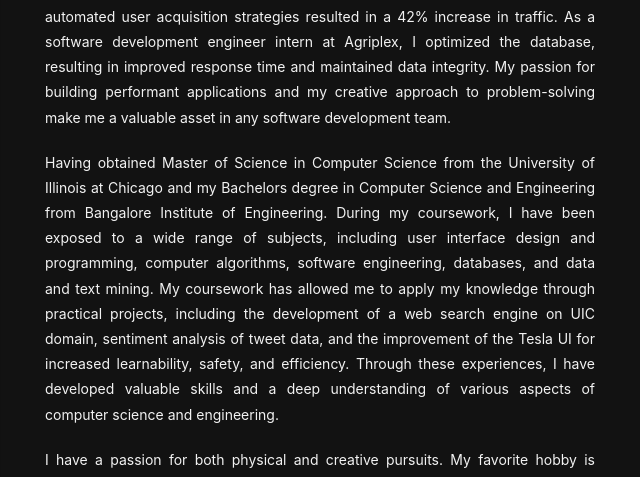
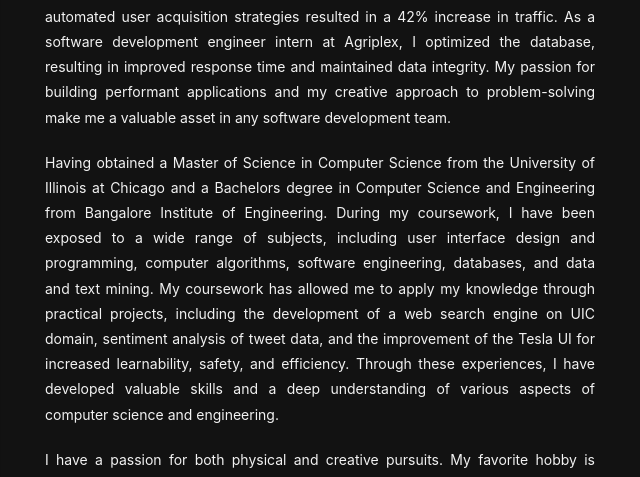
Before and after one commit to gagangiri05/PersonalWebsite, a plain HTML site: page index.html in a window 1280 px wide. Shown: the part 985-1462 px from the top of the page, 630-1270 px from the left. Drawn offline with nearby package versions, Linux system fonts and the light colour scheme.

Commit message:
Update index.html

```diff
--- a/index.html
+++ b/index.html
@@ -161,7 +161,7 @@
 							problem-solving make me a valuable asset in any software development team.
 						</p>
 						<p align="justify">
-							Having obtained Master of Science in Computer Science from the University of Illinois at Chicago and my Bachelors degree in Computer Science and Engineering
+							Having obtained a Master of Science in Computer Science from the University of Illinois at Chicago and a Bachelors degree in Computer Science and Engineering
 							from Bangalore Institute of Engineering. During my coursework, I have been exposed to a wide
 							range of subjects, including user interface design and programming, computer algorithms,
 							software engineering, databases, and data and text mining. My coursework has allowed me to
```
